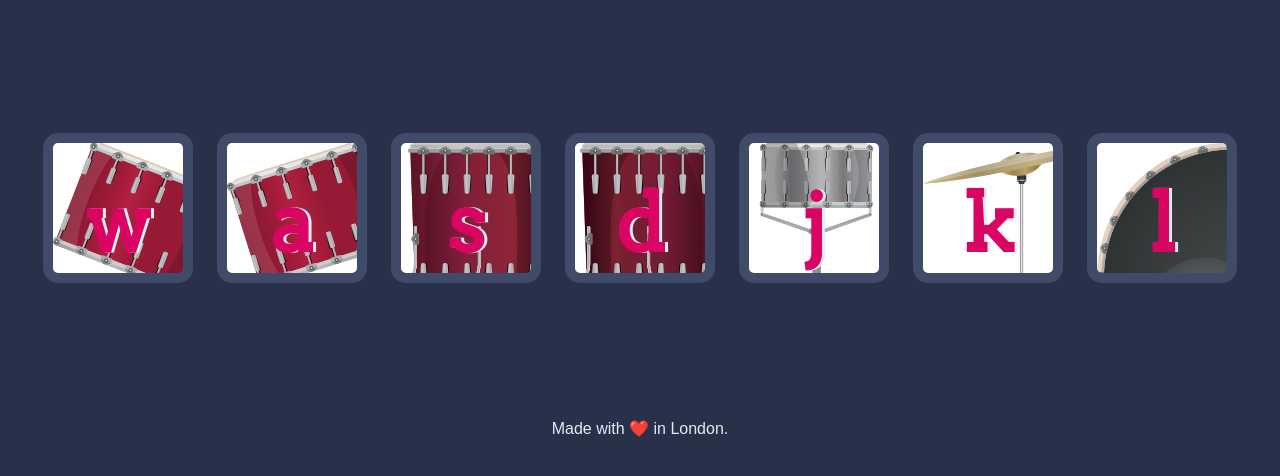
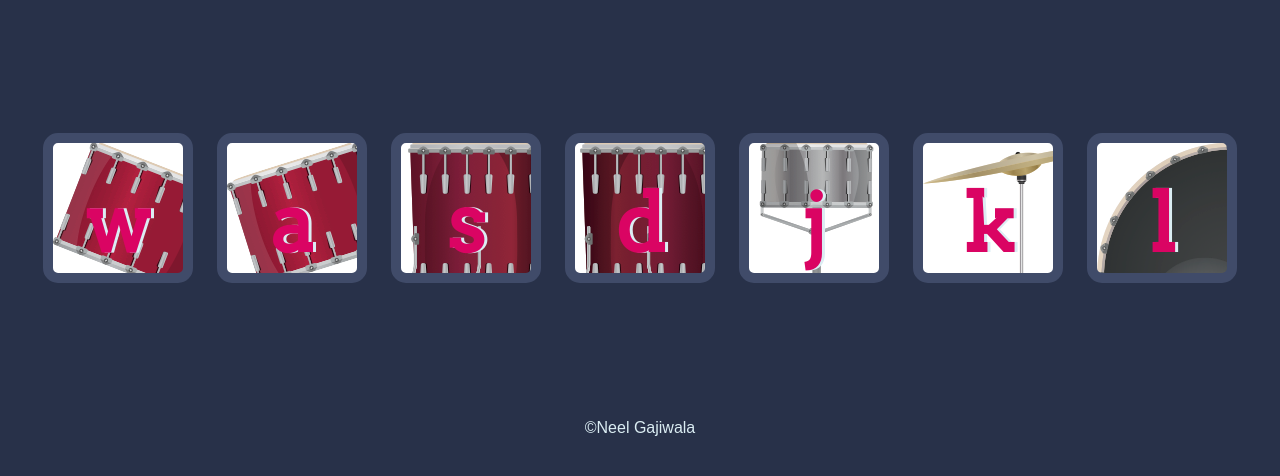
Before and after one commit to NeelGaji/Drum-Kit, a plain HTML site: page index.html in a window 1280 px wide. Shown: the part 156-632 px from the top of the page. Drawn offline with Linux system fonts and the light colour scheme.

Commit message:
Footer Updated

```diff
--- a/index.html
+++ b/index.html
@@ -24,7 +24,7 @@
 <script src="index.js" charset="utf-8"></script>
 
 <footer>
-  Made with ❤️ in London.
-</footer>
+  ©Neel Gajiwala
+  </footer>
 </body>
 </html>
```
